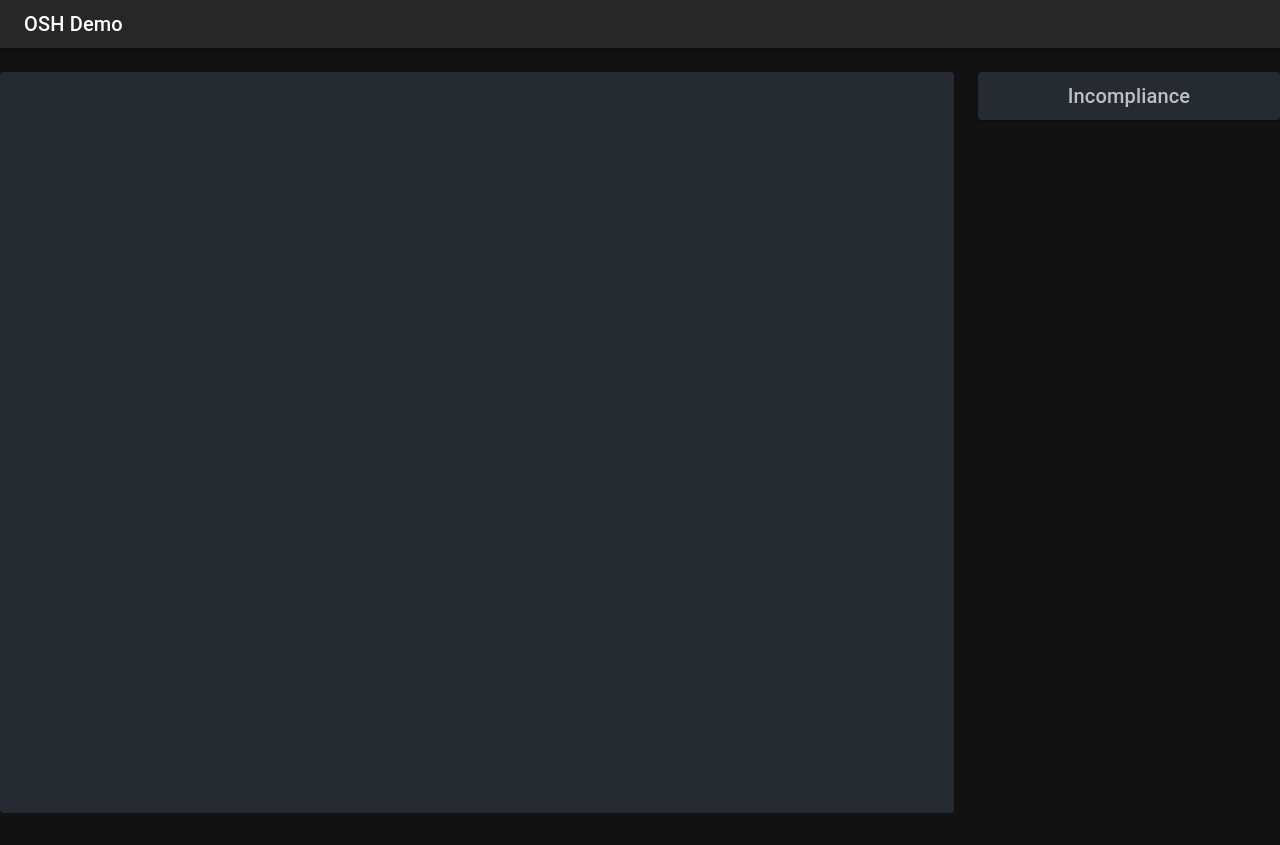
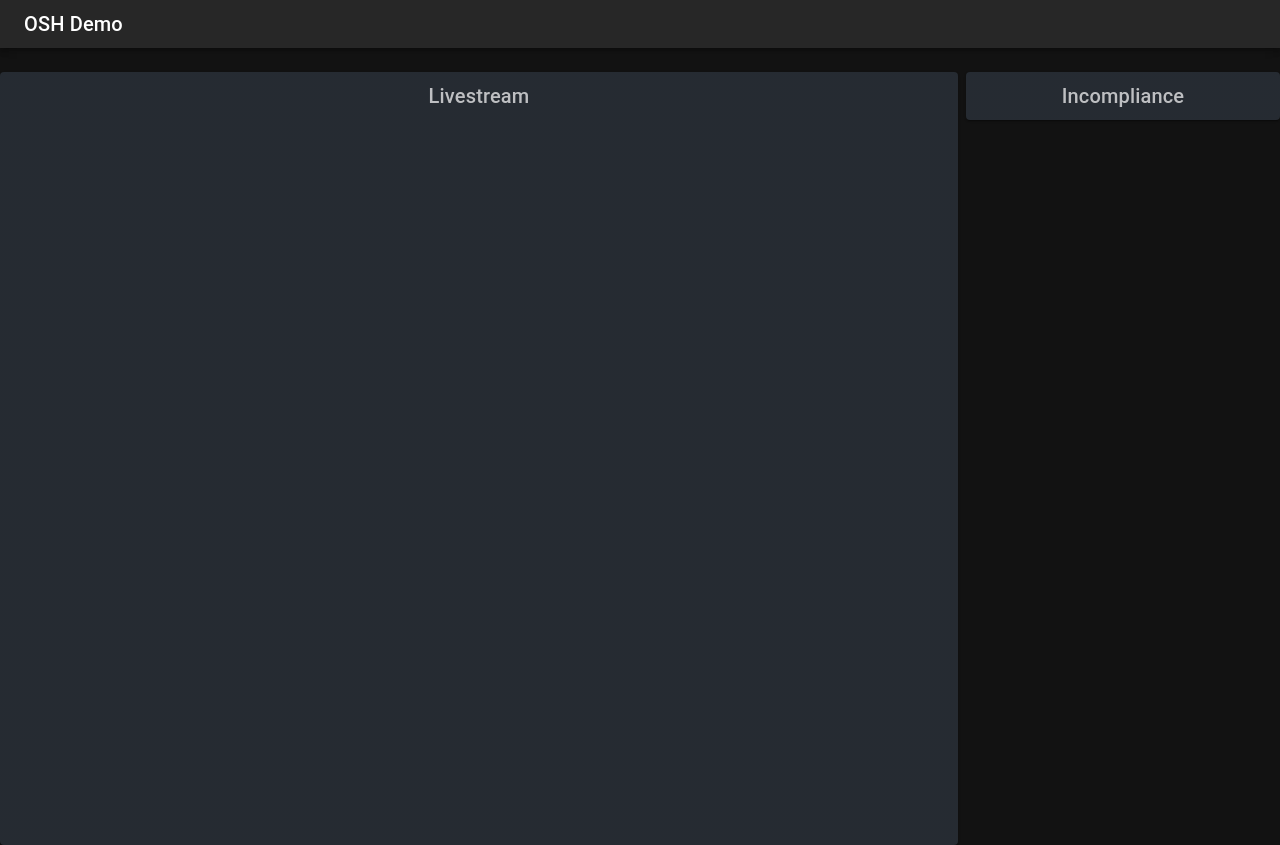
Before and after one commit to wafiuddin/internal_demo, a React (Create React App) app: page / in a window 1280 px wide. Before the commit the page ends 813 px from the top, so only its background shows below. Built offline with nearby package versions, Linux system fonts and the light colour scheme; no server answers.

Commit message:
Change UI

```diff
--- a/src/osh.js
+++ b/src/osh.js
@@ -63,14 +63,17 @@ class Osh extends Component {
             <br></br>
             </Box>
             <Box sx={{ width: '100%', height:'100%'}}>
-            <Grid container rowSpacing={1} columnSpacing={{ xs: 1, sm: 2, md: 3 }}>
+            <Grid container rowSpacing={1} columnSpacing={{ xs: 1, sm: 2, md: 1 }}>
                 <Grid item xs={9}>
-                <Item><canvas ref={this.canvas} width="960" height="720"/></Item>
+                    <Item>
+                    <Typography variant="h6" color="inherit" component="div">Livestream</Typography>
+                    <canvas ref={this.canvas} width="960" height="720"/>
+                    </Item>
                 </Grid>
                 <Grid item xs={3}>
-                <Item><Typography variant="h6" color="inherit" component="div">
-                 Incompliance
-                </Typography></Item>
+                    <Item>
+                    <Typography variant="h6" color="inherit" component="div">Incompliance</Typography>
+                    </Item>
                 </Grid>
             </Grid>
             </Box>
```
